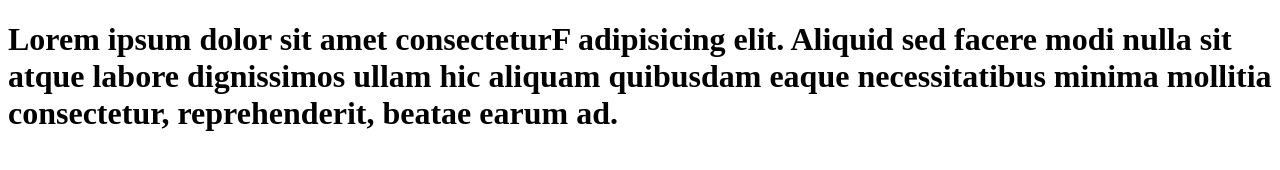
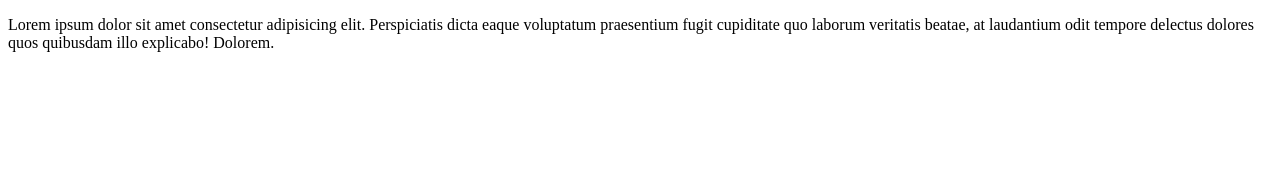
Before and after one commit to GiuColella/Plantilla-1, a plain HTML site: page index.html in a window 1280 px wide. Drawn offline with Linux system fonts and the light colour scheme.

Commit message:
nuevos cambios

```diff
--- a/index.html
+++ b/index.html
@@ -6,12 +6,31 @@
     <meta http-equiv="X-UA-Compatible" content="IE=edge">
     <meta name="viewport" content="width=device-width, initial-scale=1.0">
     <title>Document</title>
+    <link rel="stylesheet" href="/css/styles.css">
 </head>
 
 <body>
-    <h1>Lorem ipsum dolor sit amet consecteturF adipisicing elit. Aliquid sed facere modi nulla sit atque labore
-        dignissimos ullam hic aliquam quibusdam eaque necessitatibus minima mollitia consectetur, reprehenderit, beatae
-        earum ad.</h1>
+
+    <!--Header Page Main-->
+
+    <header>
+
+    </header>
+
+    <!--Contain Principal-->
+
+    <div>
+        <section>
+            <p>Lorem ipsum dolor sit amet consectetur adipisicing elit. Perspiciatis dicta eaque voluptatum praesentium
+                fugit cupiditate quo laborum veritatis beatae, at laudantium odit tempore delectus dolores quos
+                quibusdam illo explicabo! Dolorem.</p>
+        </section>
+    </div>
+
+
+
+
+    <script src="/js/scripts.js"></script>
 </body>
 
 </html>
```
